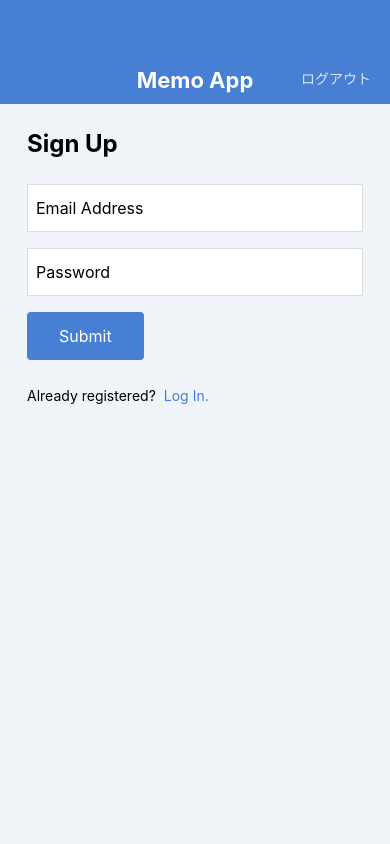
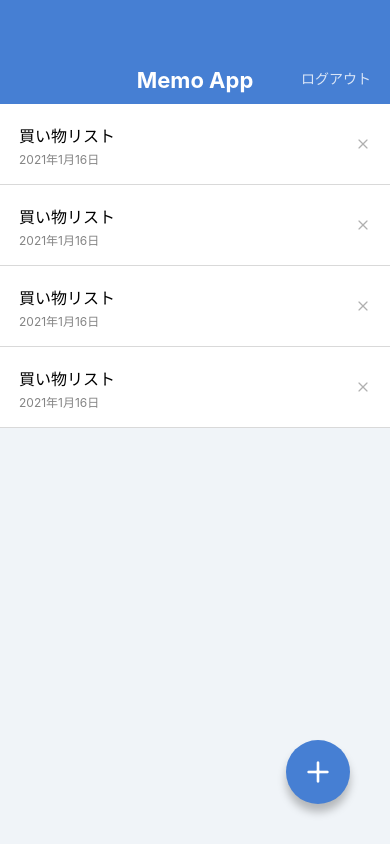
Before and after one commit to Kinatsu77/MemoApp, a React Native app: screen / in a window 390 px wide. Built offline with nearby package versions, Linux system fonts and the light colour scheme.

Commit message:
Make components touchable

```diff
--- a/App.jsx
+++ b/App.jsx
@@ -1,19 +1,19 @@
 import React from 'react';
 
 // import MemoDetailScreen from './src/screens/MemoDetailScreen';
-// import MemoListScreen from './src/screens/MemoListScreen';
+import MemoListScreen from './src/screens/MemoListScreen';
 // import MemoEditScreen from './src/screens/MemoEditScreen';
 // import MemoCreateScreen from './src/screens/MemoCreateScreen';
 // import LoginScreen from './src/screens/LoginScreen';
-import SignUpScreen from './src/screens/SignUpScreen';
+// import SignUpScreen from './src/screens/SignUpScreen';
 
 export default function App() {
   return (
     // <MemoDetailScreen />
-    // <MemoListScreen />
+    <MemoListScreen />
     // <MemoEditScreen />
     // <MemoCreateScreen />
     // <LoginScreen />
-    <SignUpScreen />
+    // <SignUpScreen />
   );
 }
--- a/src/components/Button.jsx
+++ b/src/components/Button.jsx
@@ -1,18 +1,23 @@
 import React from 'react';
-import { View, Text, StyleSheet } from 'react-native';
-import { string } from 'prop-types';
+import { Text, StyleSheet, TouchableOpacity } from 'react-native';
+import { func, string } from 'prop-types';
 
 export default function Button(props) {
-  const { label } = props;
+  const { label, onPress } = props;
   return (
-    <View style={styles.buttonContainer}>
+    <TouchableOpacity style={styles.buttonContainer} onPress={onPress}>
       <Text style={styles.buttonLabel}>{label}</Text>
-    </View>
+    </TouchableOpacity>
   );
 }
 
 Button.propTypes = {
   label: string.isRequired,
+  onPress: func,
+};
+
+Button.defaultProps = {
+  onPress: null,
 };
 
 const styles = StyleSheet.create({
--- a/src/components/CircleButton.jsx
+++ b/src/components/CircleButton.jsx
@@ -1,24 +1,26 @@
 import React from 'react';
-import { View, StyleSheet } from 'react-native';
-import { string, shape } from 'prop-types';
+import { StyleSheet, TouchableOpacity } from 'react-native';
+import { string, shape, func } from 'prop-types';
 import { Feather } from '@expo/vector-icons';
 
 export default function CircleBotton(props) {
-  const { style, name } = props;
+  const { style, name, onPress} = props;
   return (
-    <View style={[styles.circleBotton, style]}>
+    <TouchableOpacity style={[styles.circleBotton, style]} onPress={onPress}>
       <Feather name={name} size={32} color="white" />
-    </View>
+    </TouchableOpacity>
   );
 }
 
 CircleBotton.propTypes = {
   style: shape(),
   name: string.isRequired,
+  onPress: func,
 };
 
 CircleBotton.defaultProps = {
   style: null,
+  onPress: null,
 };
 
 const styles = StyleSheet.create({
--- a/src/components/MemoList.jsx
+++ b/src/components/MemoList.jsx
@@ -1,5 +1,7 @@
 import React from 'react';
-import { View, Text, StyleSheet } from 'react-native';
+import {
+  View, Text, StyleSheet, TouchableOpacity,
+} from 'react-native';
 import { Feather } from '@expo/vector-icons';
 
 export default function MemoList() {
@@ -10,9 +12,9 @@
           <Text style={styles.memoListItemTitle}>買い物リスト</Text>
           <Text style={styles.memoListItemDate}>2021年1月16日</Text>
         </View>
-        <View>
+        <TouchableOpacity>
           <Feather name="x" size={16} color="#B0B0B0" />
-        </View>
+        </TouchableOpacity>
       </View>
 
       <View style={styles.memoListItem}>
@@ -20,27 +22,27 @@
           <Text style={styles.memoListItemTitle}>買い物リスト</Text>
           <Text style={styles.memoListItemDate}>2021年1月16日</Text>
         </View>
-        <View>
+        <TouchableOpacity>
           <Feather name="x" size={16} color="#B0B0B0" />
-        </View>
+        </TouchableOpacity>
       </View>
       <View style={styles.memoListItem}>
         <View>
           <Text style={styles.memoListItemTitle}>買い物リスト</Text>
           <Text style={styles.memoListItemDate}>2021年1月16日</Text>
         </View>
-        <View>
+        <TouchableOpacity>
           <Feather name="x" size={16} color="#B0B0B0" />
-        </View>
+        </TouchableOpacity>
       </View>
       <View style={styles.memoListItem}>
         <View>
           <Text style={styles.memoListItemTitle}>買い物リスト</Text>
           <Text style={styles.memoListItemDate}>2021年1月16日</Text>
         </View>
-        <View>
+        <TouchableOpacity>
           <Feather name="x" size={16} color="#B0B0B0" />
-        </View>
+        </TouchableOpacity>
       </View>
     </View>
   );
--- a/src/screens/LoginScreen.jsx
+++ b/src/screens/LoginScreen.jsx
@@ -1,6 +1,6 @@
 import React from 'react';
 import {
-  View, Text, StyleSheet, TextInput,
+  View, Text, StyleSheet, TextInput, TouchableOpacity, TouchableOpacityComponent,
 } from 'react-native';
 
 import AppBar from '../components/AppBar';
@@ -17,7 +17,9 @@
         <Button label="Submit" />
         <View style={styles.footer}>
           <Text style={styles.footerText}>Not registered?</Text>
-          <Text style={styles.footerLink}>Sign up here!</Text>
+          <TouchableOpacity>
+            <Text style={styles.footerLink}>Sign up here!</Text>
+          </TouchableOpacity>
         </View>
       </View>
     </View>
--- a/src/screens/SignUpScreen.jsx
+++ b/src/screens/SignUpScreen.jsx
@@ -1,6 +1,6 @@
 import React from 'react';
 import {
-  View, Text, StyleSheet, TextInput,
+  View, Text, StyleSheet, TextInput, TouchableOpacity,
 } from 'react-native';
 
 import AppBar from '../components/AppBar';
@@ -17,7 +17,9 @@
         <Button label="Submit" />
         <View style={styles.footer}>
           <Text style={styles.footerText}>Already registered?</Text>
-          <Text style={styles.footerLink}>Log In.</Text>
+          <TouchableOpacity>
+            <Text style={styles.footerLink}>Log In.</Text>
+          </TouchableOpacity>
         </View>
       </View>
     </View>
```
